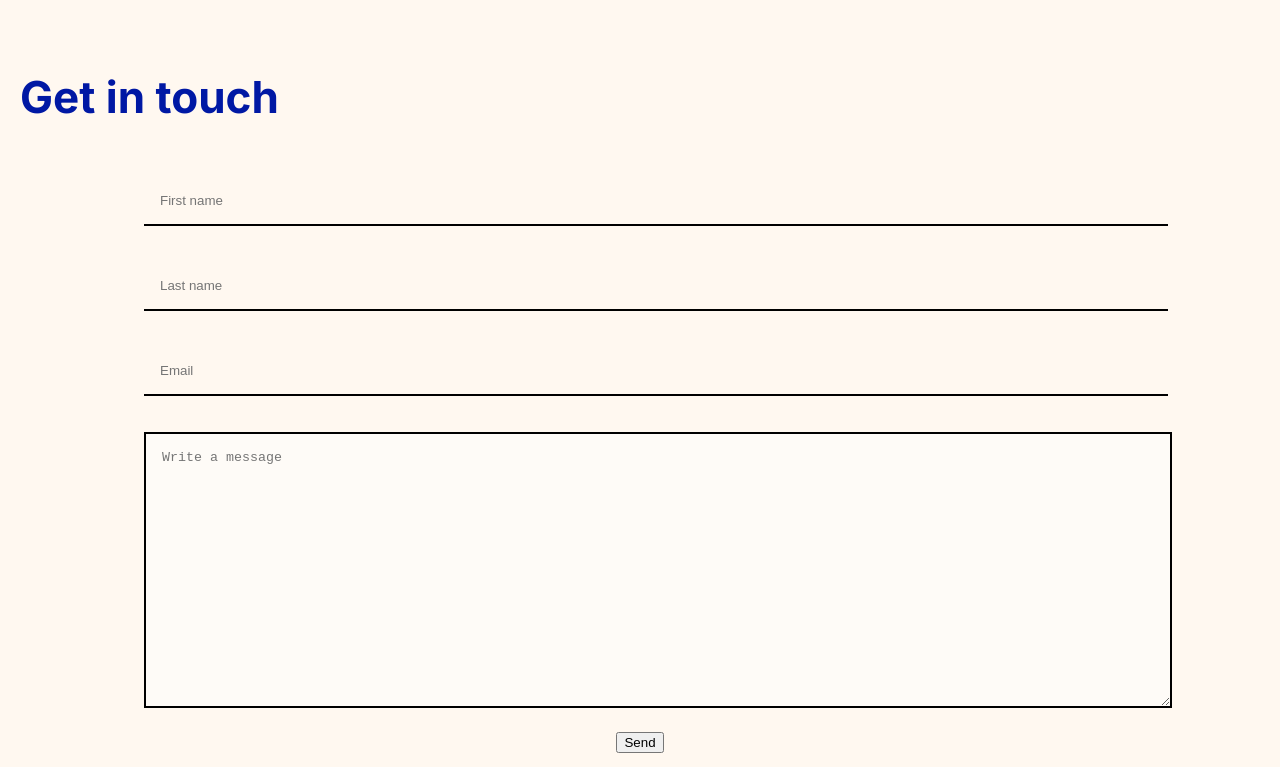
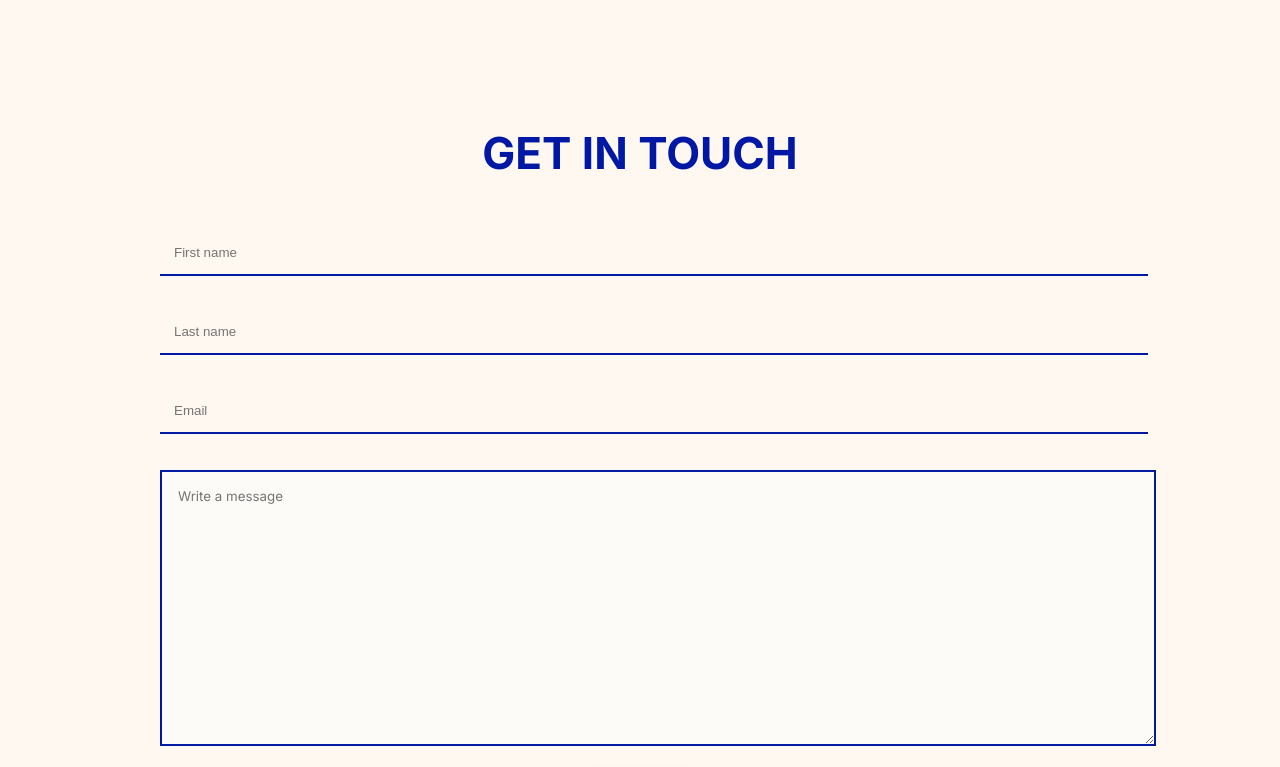
Before and after one commit to camligo/portfolio-project, a plain HTML site: page index.html in a window 1280 px wide. Shown: the part 1530-2297 px from the top of the page. Drawn offline with Linux system fonts and the light colour scheme.

Commit message:
styles contact form and btn

```diff
--- a/index.html
+++ b/index.html
@@ -8,6 +8,7 @@
   <title>Portfolio page</title>
 </head>
 <body>
+  <div class="wrapper">
     <header>
       <nav>
         <ul>
@@ -26,8 +27,7 @@
 
     <main>
       <section class="about">
-      <h1 class="text--xl">Hi, I'm Camilla</h1>
-
+        <h1 class="text--xl">Hi, I'm Camilla 👋</h1>
         <div class="container-about">
           <h2 class="text--lg">About me</h2>
           <p class="text--sm">Lorem ipsum dolor sit amet consectetur adipisicing elit. Repellendus distinctio iste cupiditate vero sed mollitia, recusandae sequi ducimus! At et repudiandae facilis consequatur excepturi dicta quasi nostrum itaque animi ducimus.</p>
@@ -39,21 +39,21 @@
       </section>
 
       <section class="contact">
-      <h2 class="text--lg">Get in touch</h2>
 
         <div class="container-contact">
-        <form id="contactForm">
+          <h2 class="text--lg">Get in touch</h2>
+          <form id="contactForm" class="form">
             <div class="floating-input">
-            <input type="text" id="firstName" name="firstName" placeholder="First name">
+              <input type="text" id="firstName" name="firstName" placeholder="First name" required>
             </div>
             <div class="floating-input">
-            <input type="text" id="lastName" name="lastName" placeholder="Last name">
+              <input type="text" id="lastName" name="lastName" placeholder="Last name" required>
             </div>
             <div class="floating-input">
-            <input type="email" id="email" name="email" placeholder="Email">
+              <input type="email" id="email" name="email" placeholder="Email" required>
             </div>
             <div class="floating-input">
-            <textarea name="message" id="message" placeholder="Write a message"></textarea>
+              <textarea name="message" id="message" placeholder="Write a message" required></textarea>
             </div>
             <div class="container-contact-btn">
               <button type="submit" id="btnSubmit">Send</button>
@@ -62,7 +62,7 @@
         </div>
       </section>
     </main>
-
+  </div>
   <footer>
     <ul class="footer-links">
       <li>
--- a/scss/partials/_mixins.scss
+++ b/scss/partials/_mixins.scss
@@ -10,9 +10,12 @@ $text-xl: 4em;
   }
   &--lg {
     font-size: $text-lg;
+    text-transform: uppercase;
   }
   &--xl {
     font-size: $text-xl;
+    text-transform: uppercase;
+    letter-spacing: 0.1em;
   }
 }
 
--- a/scss/partials/_shared.scss
+++ /dev/null
@@ -1 +0,0 @@
-@forward "./variables";
--- a/scss/partials/_variables.scss
+++ b/scss/partials/_variables.scss
@@ -1,4 +1,6 @@
-// Colours
-$bg-color: #FFF8F0;
-$text-color: rgb(0, 24, 164);
-$contrast-color: rgb(0, 37, 255);
+// $bg-color: #FFF8F0;
+// $text-color: rgb(0, 24, 164);
+// $contrast-color-blue: #0224FF;
+// $contrast-color-yellow: #FFC700;
+// $contrast-color-pink: #FF4575;
+// $contrast-color-cherry: #FFAEC1;
--- a/scss/style.scss
+++ b/scss/style.scss
@@ -1,16 +1,30 @@
-@use "./partials/shared";
+@use "./partials/variables"; // not working?
 @use "./partials/mixins" as m;
 @use "./partials/queries" as q;
 @import url('https://fonts.googleapis.com/css2?family=Inter:wght@100..900&display=swap');
 
 $bg-color: #FFF8F0;
 $text-color: rgb(0, 24, 164);
+$contrast-color-blue: #0224FF;
+$contrast-color-yellow: #FFC700;
+$contrast-color-pink: #FF4575;
+$contrast-color-cherry: #FFAEC1;
+$bg-color: #FFF8F0;
+$text-color: rgb(0, 24, 164);
 $contrast-color: rgb(0, 37, 255);
+
 
 body {
   margin: 0;
   padding: 0;
   background-color: $bg-color;
+
+  .wrapper {
+    display: flex;
+    flex-direction: column;
+    align-items: center;
+    margin: 20px;
+  }
 }
 
 main {
@@ -23,7 +37,6 @@ section {
 }
 
 nav {
-
   ul {
     @include m.flexbox($direction: row);
     list-style-type: none;
@@ -37,20 +50,8 @@ nav {
 }
 
 // Text styling
-
 h1 {
-  color: red;
-  letter-spacing: 0.1em;
-
-  @include q.phone {
-    color: blue;
-  }
-  @include q.ipad {
-    color: green;
-  }
-  @include q.laptop {
-    color: orange;
-  }
+  color: $contrast-color-pink;
 }
 
 h2, p {
@@ -58,7 +59,6 @@ h2, p {
 }
 
 // Contact & Footer styling
-
 .footer-links {
   display: flex;
   align-items: center;
@@ -70,7 +70,7 @@ h2, p {
     list-style-type: none;
 
     a {
-      color: $contrast-color;
+      color: $contrast-color-blue;
       font-size: 3em;
 
       &:hover {
@@ -81,7 +81,6 @@ h2, p {
 }
 
 // Contact section
-
 .container-contact {
   display: flex;
   flex-direction: column;
@@ -93,7 +92,6 @@ h2, p {
     justify-content: center;
     width: 100%;
   }
-
 }
 
 #btnSubmit {
@@ -107,18 +105,15 @@ h2, p {
   transition: all 0.3s ease 0s;
   cursor: pointer;
   outline: none;
+  color: $text-color;
 
   &:hover {
-    background-color: #2EE59D;
-    box-shadow: 0px 15px 20px rgba(46, 229, 157, 0.4);
+    background-color: $contrast-color-yellow;
+    box-shadow: 0px 15px 20px rgba(176, 168, 17, 0.4);
     color: #fff;
     transform: translateY(-7px);
   }
-
-
-
-  }
-
+}
 
 .floating-input {
   margin-bottom: 20px;
@@ -128,19 +123,28 @@ h2, p {
   input {
     background: none;
     border: none;
-    border-bottom: 2px solid #000;
-    margin-top: 16px;
-    padding: 16px;
+    border-bottom: 2px solid $text-color;
+    margin-top: 14px;
+    padding: 14px;
     width: 100%;
+
+    &:focus {
+      outline: none;
+    }
   }
 
   textarea {
-    background: hsla(0, 0%, 99%, .471);
-    border: 2px solid #000;
+    background: hsla(0, 0%, 99%, 0.7);
+    border: 2px solid $text-color;
     height: 240px;
     margin-top: 16px;
     padding: 16px;
     width: 100%;
+    font-family: "Inter", sans-serif;
+
+    &:focus {
+      outline: none;
+    }
   }
 }
 
```
Also changed, not shown: style.css, 1 other file. Lines whose indentation alone changed are shown as unchanged.
